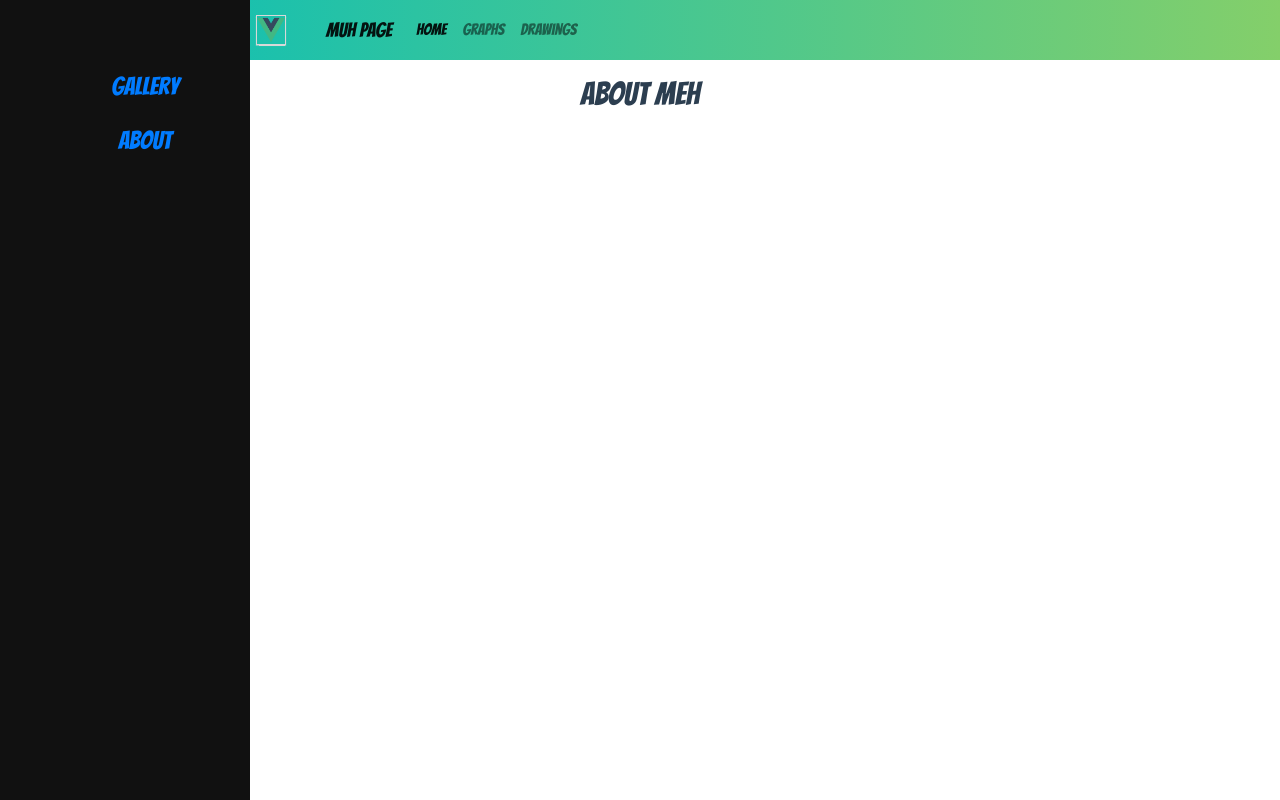
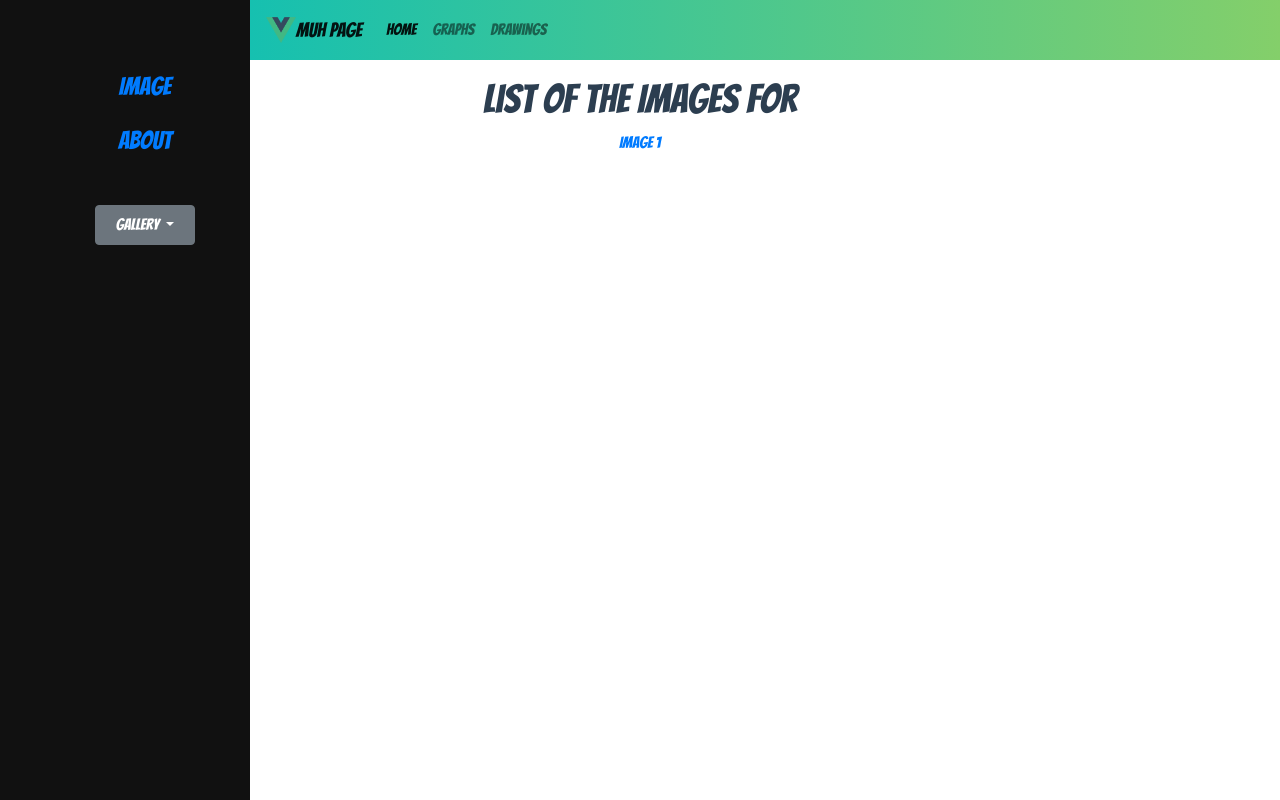
Before and after one commit to BonneC/vuejs-fe, a Vue app: page /images in a window 1280 px wide. Built offline with nearby package versions, Linux system fonts and the light colour scheme.

Commit message:
routes and views for imageslist and image

```diff
--- a/src/assets/css/style.css
+++ b/src/assets/css/style.css
@@ -16,11 +16,11 @@ body {
     padding: 1rem;
 }
 
-img {
-    border: 1px solid #d8d8d8;
-    margin: 40px;
-    box-shadow: 0px .5px 1px #d8d8d8;
-}
+/*img {*/
+/*    border: 1px solid #d8d8d8;*/
+/*    margin: 40px;*/
+/*    box-shadow: 0px .5px 1px #d8d8d8;*/
+/*}*/
 
 .product-image {
     width: 80%;
--- a/src/components/Navbar.vue
+++ b/src/components/Navbar.vue
@@ -11,7 +11,7 @@
             <div class="collapse navbar-collapse" id="navbarSupportedContent">
                 <ul class="navbar-nav mr-auto">
                     <li class="nav-item active">
-                        <router-link class="nav-link" to="/">Home</router-link>
+                        <router-link class="nav-link" :to="{name: 'home'}">Home</router-link>
                     </li>
                     <li class="nav-item">
                         <a class="nav-link" href="#">Graphs</a>
@@ -33,6 +33,6 @@
 
 <style scoped>
     .nav-bar{
-        margin-left: 200px;
+        margin-left: 250px;
     }
 </style>
--- a/src/components/SideNav.vue
+++ b/src/components/SideNav.vue
@@ -2,10 +2,26 @@
     <div id="mySidenav" class="sidenav">
         <uL>
             <li>
-                <router-link :to="{name: 'gallery'}">Gallery</router-link>
+                <router-link :to="{name: 'image', params:{id: '1'}}">Image</router-link>
             </li>
             <li>
                 <router-link :to="{name: 'home'}">About</router-link>
+            </li>
+            <li>
+                <div class="dropdown">
+                    <button class="btn btn-secondary dropdown-toggle" type="button" id="dropdownMenuButton"
+                            data-toggle="dropdown" aria-haspopup="true" aria-expanded="false">
+                        Gallery
+                    </button>
+                    <div class="dropdown-menu" aria-labelledby="dropdownMenuButton">
+                        <router-link class="dropdown-item" :to="{name: 'gallery', params:{category: 'graphs'}}">Graphs
+                        </router-link>
+                        <router-link class="dropdown-item" :to="{name: 'gallery', params:{category: 'drawings'}}">
+                            Drawings
+                        </router-link>
+                        <a class="dropdown-item" href="#">Something else here</a>
+                    </div>
+                </div>
             </li>
         </uL>
     </div>
@@ -48,7 +64,12 @@
 
     /* On smaller screens, where height is less than 450px, change the style of the sidenav (less padding and a smaller font size) */
     @media screen and (max-height: 450px) {
-        .sidenav {padding-top: 15px;}
-        .sidenav a {font-size: 18px;}
+        .sidenav {
+            padding-top: 15px;
+        }
+
+        .sidenav a {
+            font-size: 18px;
+        }
     }
 </style>
--- a/src/main.js
+++ b/src/main.js
@@ -9,10 +9,12 @@ import Gallery from "@/views/Gallery";
 import SideNav from "@/components/SideNav";
 import HelloWorld from "@/views/HelloWorld";
 import VueRouter from 'vue-router'
-
+import ImagesList from "@/views/ImagesList";
+import ImageShow from "@/views/ImageShow";
 
 
 import router from './router'
+
 Vue.use(BootstrapVue)
 Vue.use(VueRouter)
 Vue.config.productionTip = false
@@ -21,6 +23,8 @@ Vue.component('app-navbar', Navbar)
 Vue.component('app-gallery', Gallery)
 Vue.component('hello-world', HelloWorld)
 Vue.component('side-nav', SideNav)
+Vue.component('images-list', ImagesList)
+Vue.component('image-show', ImageShow)
 
 new Vue({
     router,
--- a/src/router.js
+++ b/src/router.js
@@ -1,8 +1,9 @@
 import Vue from 'vue'
 import VueRouter from 'vue-router'
 import Home from "@/views/Home";
-import Gallery from "@/views/Gallery";
+// import Gallery from "@/views/Gallery";
 import ImagesList from "@/views/ImagesList";
+import ImageShow from "@/views/ImageShow";
 
 Vue.use(VueRouter)
 
@@ -14,18 +15,26 @@ const routes = [
         component: Home
     },
     {
-        path:'/gallery',
-        name:'gallery',
-        component: Gallery
+        path: '/gallery/:category',
+        name: 'gallery',
+        component: ImagesList,
+        props: true
     },
     {
-        path:'/images',
+        path: '/image/:id',
+        name: 'image',
+        component: ImageShow,
+        props: true
+    },
+    {
+        path: '/images',
         name: 'images',
         component: ImagesList
     }
 ]
 
 const router = new VueRouter({
+    mode: 'history',
     routes
 })
 
--- a/src/views/Gallery.vue
+++ b/src/views/Gallery.vue
@@ -1,32 +1,35 @@
 <template>
     <div>
         <h2>Images</h2>
-        <!--        <span class="tab"-->
-        <!--              :class="{activeTab: selectedTab === tab}"-->
-        <!--              v-for="(tab, index) in tabs"-->
-        <!--              :key="index"-->
-        <!--              @click="selectedTab=tab">-->
-        <!--            {{tab}}-->
-        <!--        </span>-->
-        <!--        <app-navbar v-show="selectedTab==='Graphs'"></app-navbar>-->
-        <!--        <div v-show="selectedTab==='Drawings'">-->
-        <!--            <img alt="Vue logo" src="./assets/logo.png">-->
-        <!--            <hello-world msg="Welcome to Your Vue.js App"/>-->
-        <!--        </div>-->
-        <nav class="nav-bar navbar navbar-expand-lg navbar-light bg-light">
-            <div class="collapse navbar-collapse" id="navbarSupportedContent">
-                <uL class="navbar-nav">
-                    <li class="nav-item active">
-                        <router-link class="nav-link" :to="{name: 'images'}">Graphs</router-link>
-                    </li>
-                    <li class="nav-item">
-                        <router-link class="nav-link" :to="{name: 'home'}">Drawings</router-link>
-                    </li>
-                </uL>
-            </div>
+        <span class="tab"
+              :class="{activeTab: selectedTab === tab}"
+              v-for="(tab, index) in tabs"
+              :key="index"
+              @click="changeTab(tab)">
+                    {{tab}}
+                </span>
+        <div v-show="selectedTab==='Graphs'">
+            <img alt="Vue logo" src="../assets/logo.png">
+            <images-list :cat="category"/>
+        </div>
+        <div v-show="selectedTab==='Drawings'">
+            <img alt="Vue logo" src="../assets/logo.png">
+            <images-list :cat="category"/>
+        </div>
+        <!--        <nav class="nav-bar navbar navbar-expand-lg navbar-light bg-light">-->
+        <!--            <div class="collapse navbar-collapse" id="navbarSupportedContent">-->
+        <!--                <uL class="navbar-nav">-->
+        <!--                    <li class="nav-item active">-->
+        <!--                        <router-link class="nav-link" :to="{name: 'images'}">Graphs</router-link>-->
+        <!--                    </li>-->
+        <!--                    <li class="nav-item">-->
+        <!--                        <router-link class="nav-link" :to="{name: 'home'}">Drawings</router-link>-->
+        <!--                    </li>-->
+        <!--                </uL>-->
+        <!--            </div>-->
 
-        </nav>
-        <router-view></router-view>
+        <!--        </nav>-->
+        <!--        <router-view></router-view>-->
     </div>
 </template>
 
@@ -36,14 +39,23 @@
         data() {
             return {
                 tabs: ['Graphs', 'Drawings'],
-                selectedTab: 'Graphs'
+                selectedTab: 'Graphs',
+                category: 'cat1'
+            }
+        },
+        methods:{
+            changeTab(tab){
+                this.selectedTab = tab
+                if(tab==='Graphs')
+                    this.category = 'cat1'
+                else this.category= 'cat2'
             }
         }
     }
 </script>
 
 <style scoped>
-    .nav-bar{
+    .nav-bar {
         margin-left: 250px;
     }
 </style>
--- /dev/null
+++ b/src/views/ImageShow.vue
@@ -0,0 +1,47 @@
+<template>
+    <div>
+        <div class="card" style="width: 18rem;">
+            <img class="card-img-top" :src="image.url" alt="Card image cap">
+            <div class="card-body">
+                <h5 class="card-title">{{image.title}}</h5>
+                <p class="card-text">{{image.description}}</p>
+            </div>
+        </div>
+    </div>
+<!--    <div class="card">-->
+<!--        <div class="card-body">-->
+<!--            <p class="card-title">{{image.title}}</p>-->
+<!--            <img class="card-img" >-->
+<!--            <p class="card-text">{{image.description}}</p>-->
+<!--        </div>-->
+<!--    </div>-->
+
+</template>
+
+<script>
+    export default {
+        name: "ImageShow",
+        props: {
+            id: {
+                type: String,
+                required: true
+            }
+        },
+        data() {
+            return {
+                image: {
+                    url: 'https://miro.medium.com/max/989/1*k3PsTP1ibp4CTLJ3ofVlqg.jpeg',
+                    title: 'pandas',
+                    description: 'this is where i describe the pandas'
+                }
+            }
+
+        }
+    }
+</script>
+
+<style scoped>
+    .card {
+        margin-left: 300px;
+    }
+</style>
--- a/src/views/ImagesList.vue
+++ b/src/views/ImagesList.vue
@@ -1,10 +1,33 @@
 <template>
-    <h1>The images</h1>
+    <div>
+        <h1>List of The Images for {{category}}</h1>
+        <router-link :to="{name: 'image', params:{id: '1'}}">Image 1</router-link>
+    </div>
+
 </template>
 
 <script>
     export default {
-        name: "ImagesList"
+        name: "ImagesList",
+        props: {
+            category: {
+                type: String,
+                required: true
+            }
+        },
+        data() {
+            return {
+
+            }
+
+        },
+        computed:{
+        //     category(){
+        //         if(this.cat==='cat1')
+        //             return 'Graphs'
+        //         else return 'Drawings'
+        //     }
+        }
     }
 </script>
 
```
